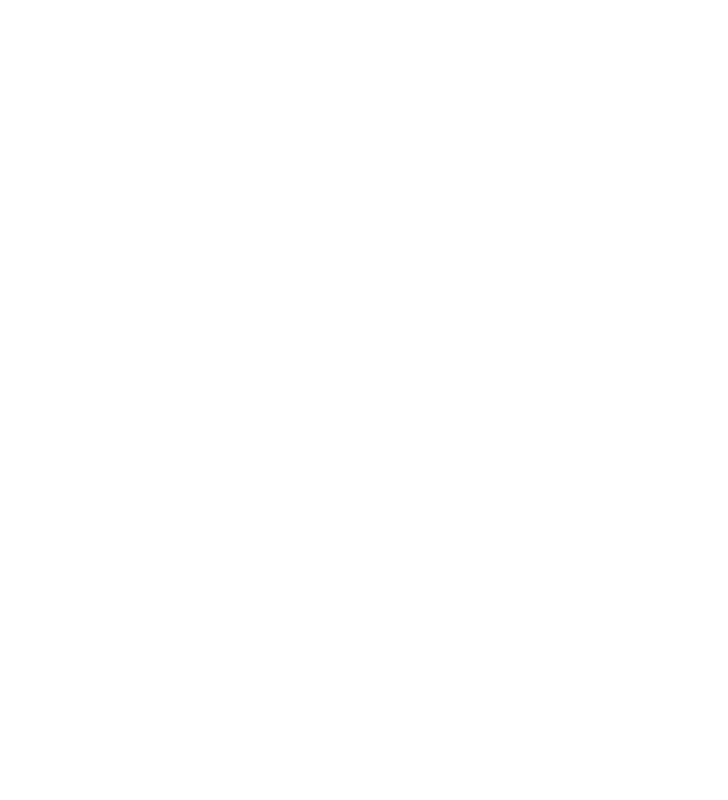
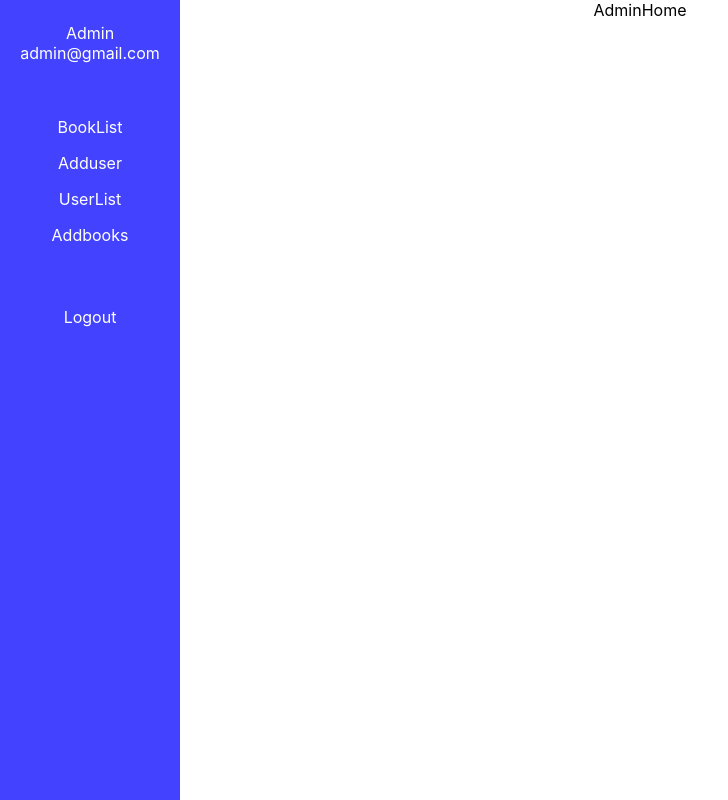
Before and after one commit to Peeyusj/Libmngapp, a React (Create React App) app: page /admin in a window 1280 px wide. Before the commit this address had no page. Shown: the whole page, without its empty margins (0-728 px from the left). Built offline with nearby package versions, Linux system fonts and the light colour scheme.

Commit message:
img,adminportalfinal

```diff
--- a/src/App.js
+++ b/src/App.js
@@ -12,7 +12,7 @@
     <Route path='/' element={<Landingpage/>}/>
     <Route path='/admin-login' element={<AdminLogin/>}/>
     <Route path='/user-login' element={<UserLogin/>}/>
-    <Route path='/adminportal' element={<Adminportal/>}/>
+    <Route path='/admin/*' element={<Adminportal/>}/>
 
    </Routes>
    </BrowserRouter>
--- /dev/null
+++ b/src/components/AdminHome.jsx
@@ -0,0 +1,7 @@
+import React from 'react'
+
+export const AdminHome = () => {
+  return (
+    <div>AdminHome</div>
+  )
+}
--- a/src/components/AdminLogin.jsx
+++ b/src/components/AdminLogin.jsx
@@ -17,10 +17,10 @@
   pin:pin,
 }
 if(data.name=="admin@gmail.com"&&data.pin==12345){
-    nevigator('/adminportal')
+    nevigator('/admin/')
 }
 else{
-alert("wrong details")
+alert("wrong credentials")
 }
   }
 
--- /dev/null
+++ b/src/components/AdminNavbar.jsx
@@ -0,0 +1,23 @@
+import React from 'react'
+import '../styles/AdminNavbar.css'
+import { Link,to } from 'react-router-dom'
+
+export const AdminNavbar = () => {
+  return (
+    <div className='AdminNavbar'>
+        <div className="uptext">
+           Admin <br />
+           admin@gmail.com
+        </div>
+        <div className="lis">
+         <Link>BookList</Link>
+         <Link>Adduser</Link>
+         <Link>UserList</Link>
+         <Link>Addbooks</Link>
+        </div>
+        <div className="logout">
+            <Link>Logout</Link>
+        </div>
+    </div>
+  )
+}
--- a/src/components/Adminportal.jsx
+++ b/src/components/Adminportal.jsx
@@ -1,7 +1,18 @@
 import React from 'react'
-
+import { Route,Routes } from 'react-router-dom'
+import { AdminHome } from './AdminHome'
+import { BookList } from './BookList'
+import { AdminNavbar } from './AdminNavbar'
 export const Adminportal = () => {
   return (
-    <div>Adminportal</div>
+    <div className="adminhome">
+        <AdminNavbar/>
+        <Routes>
+            <Route path='/' element={<AdminHome/>}/>
+            <Route path='/booklist' element={<BookList/>}/>
+
+        </Routes>
+    </div>
+
   )
 }
--- /dev/null
+++ b/src/components/BookList.jsx
@@ -0,0 +1,7 @@
+import React from 'react'
+
+export const BookList = () => {
+  return (
+    <div>BookList</div>
+  )
+}
--- /dev/null
+++ b/src/styles/AdminNavbar.css
@@ -0,0 +1,29 @@
+.AdminNavbar{
+    display: flex;
+    flex-direction: column;
+    min-height: 100vh;
+    width: 180px;
+    background-color: rgba(0, 0, 255, 0.742);
+    color: white;
+
+    align-items: center;
+    position: fixed;
+}
+.AdminNavbar>div{
+
+    display: flex;
+    flex-direction: column;
+    margin: 18px 5px;
+    padding: 5px;
+}
+.AdminNavbar>div a{
+    padding: 8px 3px;
+    text-decoration: none;
+    color: white;
+}
+.AdminNavbar>div a:hover{
+    background-color: rgb(0, 0, 255);
+   font-size: 18px;
+   border-radius: 7px;
+
+}
```
